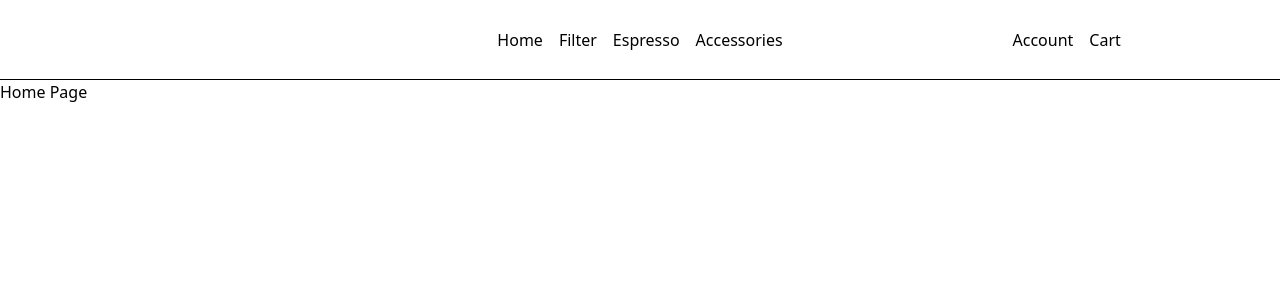
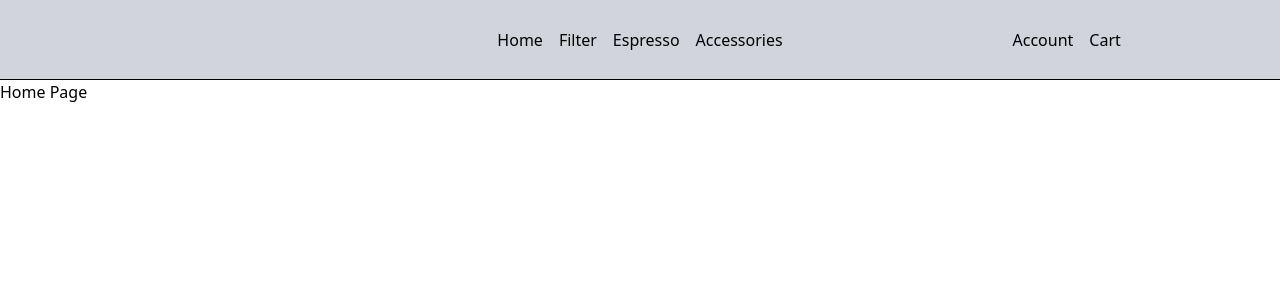
Before and after one commit to thepierrre/ecommerce-shop-nextjs, a Next.js app: page /shop in a window 1280 px wide. Shown: the top 300 px of the page. Built offline with nearby package versions, Linux system fonts and the light colour scheme.

Commit message:
Edit the styling of the navbar

```diff
--- a/app/ui/shop/navbar.tsx
+++ b/app/ui/shop/navbar.tsx
@@ -2,7 +2,7 @@ import NavLinks from "@/app/ui/shop/nav-links";
 
 export default function NavBar() {
   return (
-    <div className="grid grid-cols-3 border-b border-b-black h-20">
+    <div className="grid grid-cols-3 border-b border-b-black h-20 bg-gray-300">
       <div></div>
       <div className=" flex justify-center items-center gap-4">
         <NavLinks />
```
